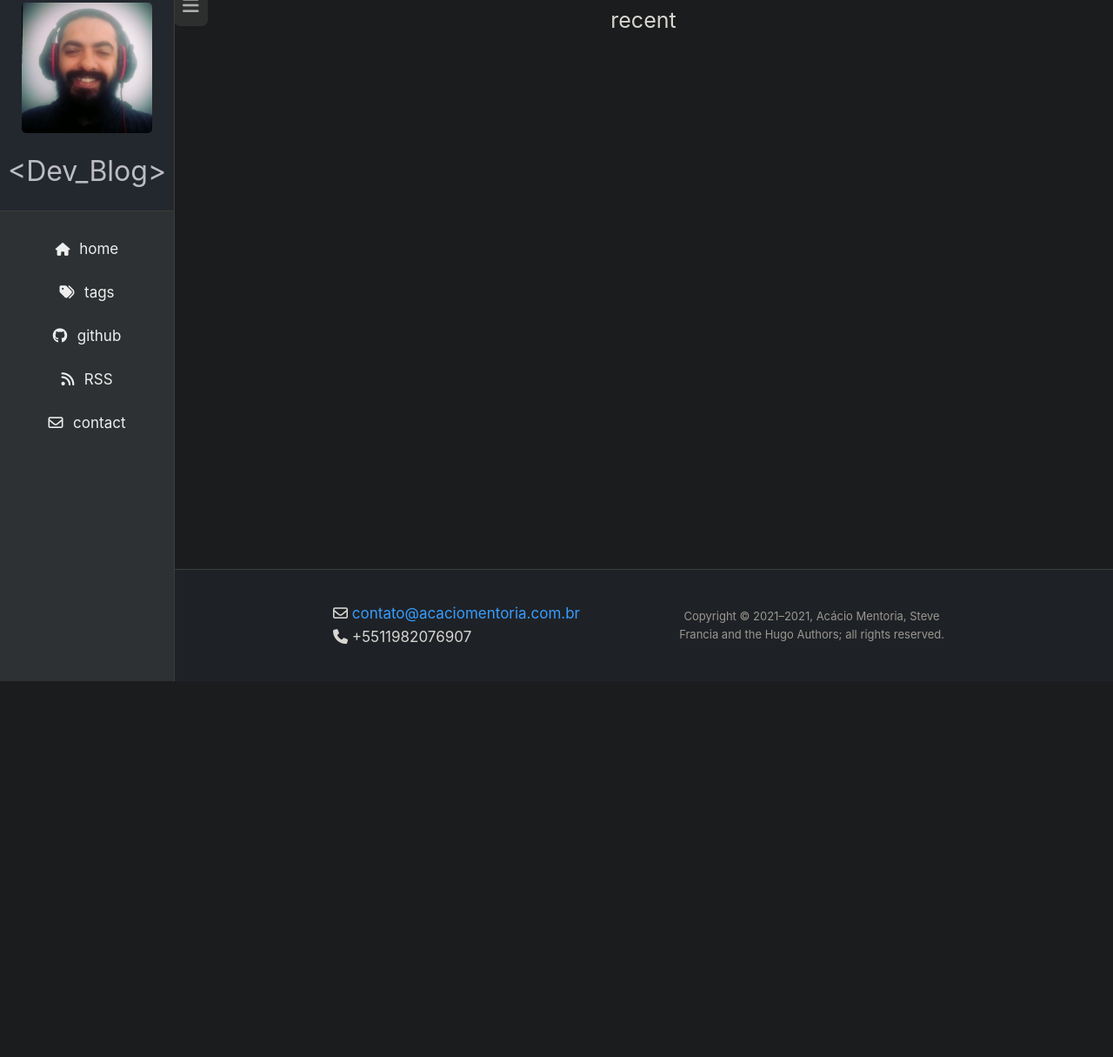
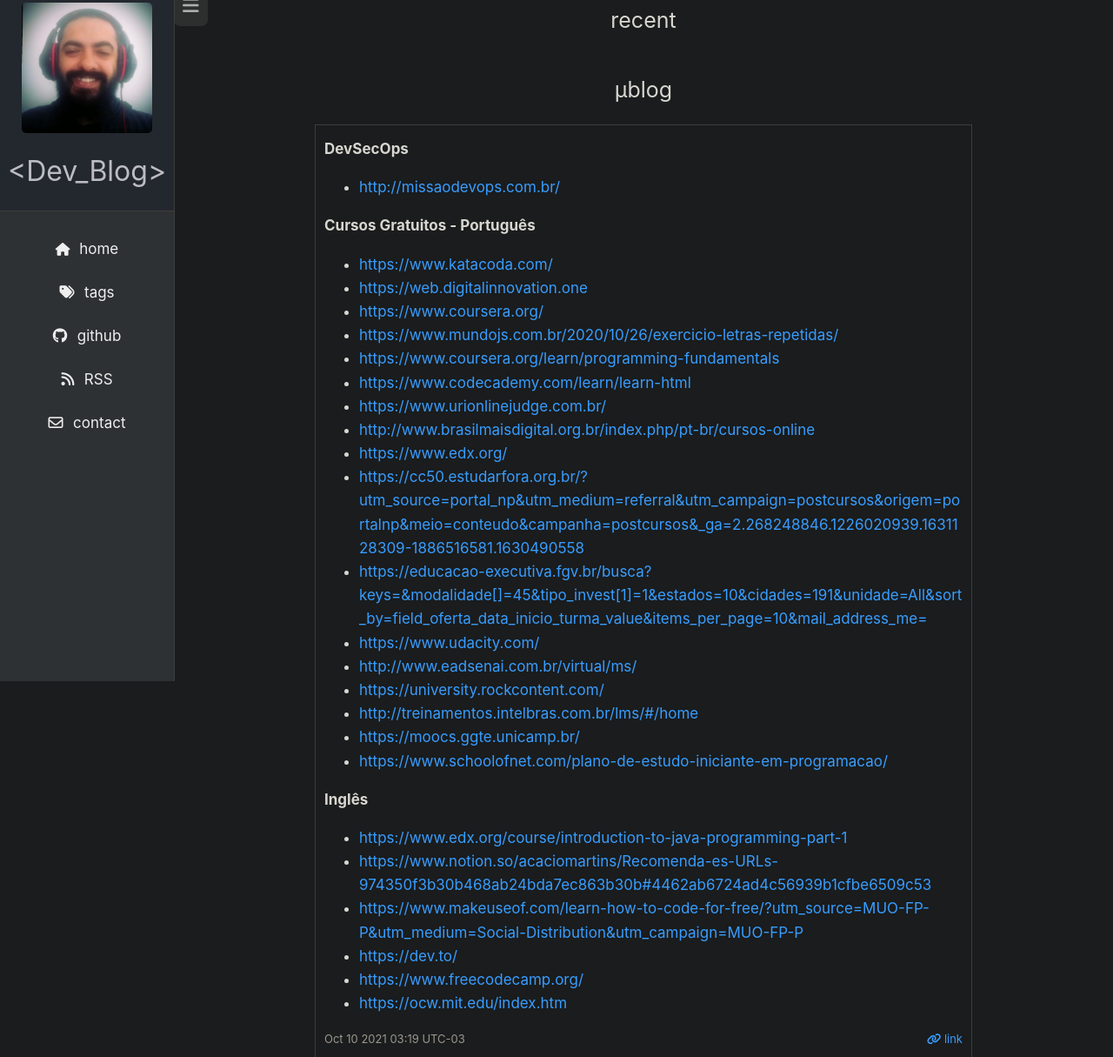
Before and after one commit to acaciomartins/blog, a plain HTML site: page index.html in a window 1280 px wide. Shown: the part 17-1232 px from the top of the page at 87% size. Before the commit the page ends 800 px from the top, so only its background shows below. Drawn offline with Linux system fonts and the light colour scheme.

Commit message:
rebuilding site dom 10 out 2021 17:33:36 -03

```diff
--- a/index.html
+++ b/index.html
@@ -83,6 +83,56 @@
 
 
 
+    <div class="section">
+        <div class="section-title">μblog</div>
+        <div class="posts">
+
+
+                <div class="post">
+
+                    <div class="post-content">
+                        <!-- raw HTML omitted -->
+<p><strong>DevSecOps</strong></p>
+<ul>
+<li><a href="http://missaodevops.com.br/">http://missaodevops.com.br/</a></li>
+</ul>
+<p><strong>Cursos Gratuitos - Português</strong></p>
+<ul>
+<li><a href="https://www.katacoda.com/">https://www.katacoda.com/</a></li>
+<li><a href="https://web.digitalinnovation.one/">https://web.digitalinnovation.one</a></li>
+<li><a href="https://www.coursera.org/">https://www.coursera.org/</a></li>
+<li><a href="https://www.mundojs.com.br/2020/10/26/exercicio-letras-repetidas/">https://www.mundojs.com.br/2020/10/26/exercicio-letras-repetidas/</a></li>
+<li><a href="https://www.coursera.org/learn/programming-fundamentals">https://www.coursera.org/learn/programming-fundamentals</a></li>
+<li><a href="https://www.codecademy.com/learn/learn-html">https://www.codecademy.com/learn/learn-html</a></li>
+<li><a href="https://www.urionlinejudge.com.br/">https://www.urionlinejudge.com.br/</a></li>
+<li><a href="http://www.brasilmaisdigital.org.br/index.php/pt-br/cursos-online">http://www.brasilmaisdigital.org.br/index.php/pt-br/cursos-online</a></li>
+<li><a href="https://www.edx.org/">https://www.edx.org/</a></li>
+<li><a href="https://cc50.estudarfora.org.br/?utm_source=portal_np&amp;utm_medium=referral&amp;utm_campaign=postcursos&amp;origem=portalnp&amp;meio=conteudo&amp;campanha=postcursos&amp;_ga=2.268248846.1226020939.1631128309-1886516581.1630490558">https://cc50.estudarfora.org.br/?utm_source=portal_np&amp;utm_medium=referral&amp;utm_campaign=postcursos&amp;origem=portalnp&amp;meio=conteudo&amp;campanha=postcursos&amp;_ga=2.268248846.1226020939.1631128309-1886516581.1630490558</a></li>
+<li><a href="https://educacao-executiva.fgv.br/busca?keys=&amp;modalidade%5B%5D=45&amp;tipo_invest%5B1%5D=1&amp;estados=10&amp;cidades=191&amp;unidade=All&amp;sort_by=field_oferta_data_inicio_turma_value&amp;items_per_page=10&amp;mail_address_me=">https://educacao-executiva.fgv.br/busca?keys=&amp;modalidade[]=45&amp;tipo_invest[1]=1&amp;estados=10&amp;cidades=191&amp;unidade=All&amp;sort_by=field_oferta_data_inicio_turma_value&amp;items_per_page=10&amp;mail_address_me=</a></li>
+<li><a href="https://www.udacity.com/">https://www.udacity.com/</a></li>
+<li><a href="http://www.eadsenai.com.br/virtual/ms/">http://www.eadsenai.com.br/virtual/ms/</a></li>
+<li><a href="https://university.rockcontent.com/">https://university.rockcontent.com/</a></li>
+<li><a href="http://treinamentos.intelbras.com.br/lms/#/home">http://treinamentos.intelbras.com.br/lms/#/home</a></li>
+<li><a href="https://moocs.ggte.unicamp.br/">https://moocs.ggte.unicamp.br/</a></li>
+<li><a href="https://www.schoolofnet.com/plano-de-estudo-iniciante-em-programacao/">https://www.schoolofnet.com/plano-de-estudo-iniciante-em-programacao/</a></li>
+</ul>
+<p><strong>Inglês</strong></p>
+<ul>
+<li><a href="https://www.edx.org/course/introduction-to-java-programming-part-1">https://www.edx.org/course/introduction-to-java-programming-part-1</a></li>
+<li><a href="https://www.notion.so/Cursos-Gratuitos-c5948aa33a1e4170836c5cfd1603c717">https://www.notion.so/acaciomartins/Recomenda-es-URLs-974350f3b30b468ab24bda7ec863b30b#4462ab6724ad4c56939b1cfbe6509c53</a></li>
+<li><a href="https://www.makeuseof.com/learn-how-to-code-for-free/?utm_source=MUO-FP-P&amp;utm_medium=Social-Distribution&amp;utm_campaign=MUO-FP-P">https://www.makeuseof.com/learn-how-to-code-for-free/?utm_source=MUO-FP-P&amp;utm_medium=Social-Distribution&amp;utm_campaign=MUO-FP-P</a></li>
+<li><a href="https://dev.to/">https://dev.to/</a></li>
+<li><a href="https://www.freecodecamp.org/">https://www.freecodecamp.org/</a></li>
+<li><a href="https://ocw.mit.edu/index.htm">https://ocw.mit.edu/index.htm</a></li>
+</ul>
+
+                    </div>
+                    <div class="meta post-footer"> <span>Oct 10 2021 03:19 UTC-03</span> <a href="/blog/posts/curos-gratuitos/"><i class="fas fa-link"></i> link</a></div>
+                </div>
+
+        </div>
+    </div>
+
 
             </div><footer>
 <div class="footer-content">
```
